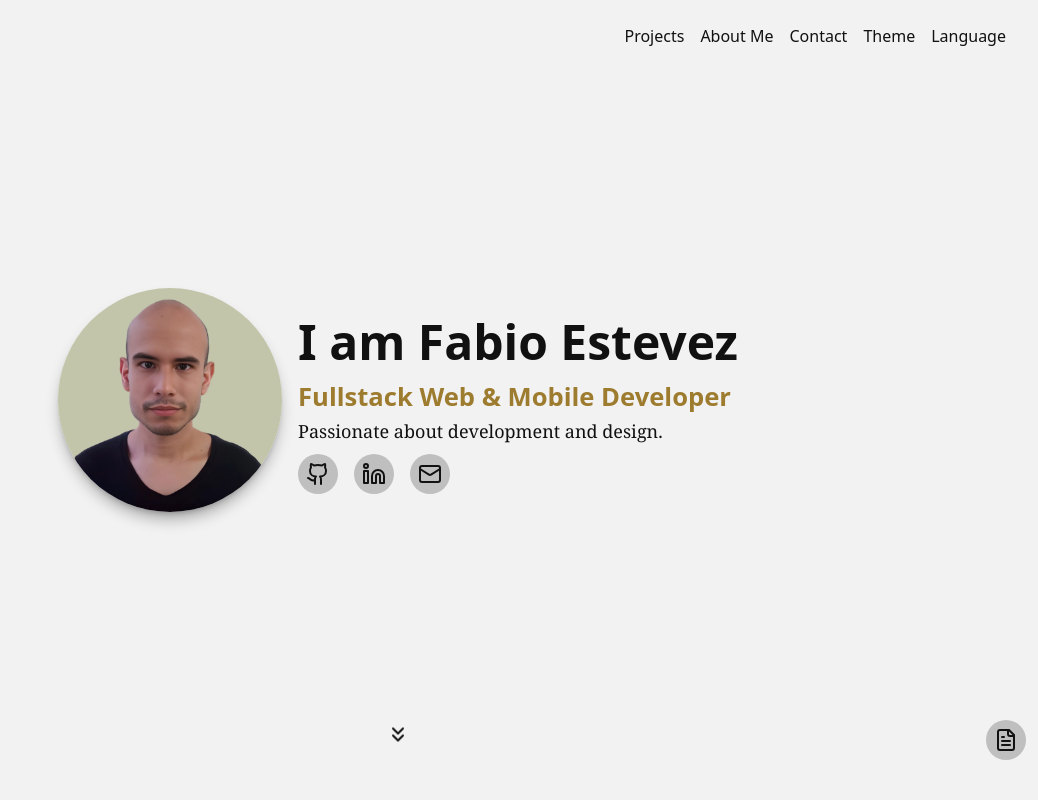
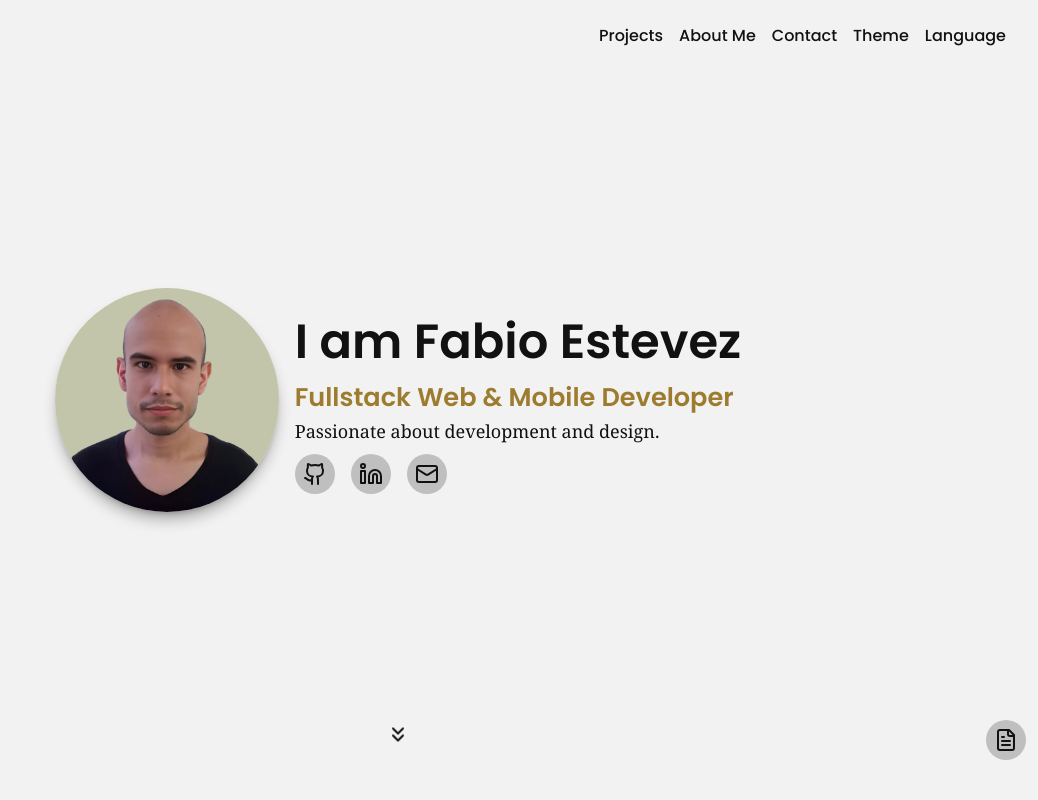
Before and after one commit to padermo/portfolio, a Next.js app: page /en in a window 1280 px wide. Shown: the top 800 px of the page, without its empty margins (242-1280 px from the left). Built offline with nearby package versions, Linux system fonts and the light colour scheme.

Commit message:
adding font family

```diff
--- a/src/app/[locale]/layout.tsx
+++ b/src/app/[locale]/layout.tsx
@@ -3,6 +3,7 @@ import { NextIntlClientProvider } from "next-intl";
 import { getMessages } from "next-intl/server";
 import { notFound } from 'next/navigation';
 import { routing } from '@/i18n/routing';
+import { poppins, montserrat } from "../fonts/fonts";
 import Favicon from "/public/favicon.ico";
 import '../globals.css';
 import 'react-toastify/dist/ReactToastify.css';
@@ -32,7 +33,7 @@ export default async function LocaleLayout({
 
   return (
     <html lang={locale}>
-      <body>
+      <body className={`${poppins.variable} ${montserrat.variable}`}>
         <NextIntlClientProvider messages={messages}>
           {children}
         </NextIntlClientProvider>
--- a/src/app/globals.css
+++ b/src/app/globals.css
@@ -49,7 +49,12 @@ html.dark {
   -o-transition: background 600ms ease-in-out;
 }
 
+p {
+  font-family: var(--font-montserrat);
+}
+
 body {
+  font-family: var(--font-poppins);
   background: var(--background);
   -webkit-overflow-scrolling: touch;
   overflow-y: scroll;
```
